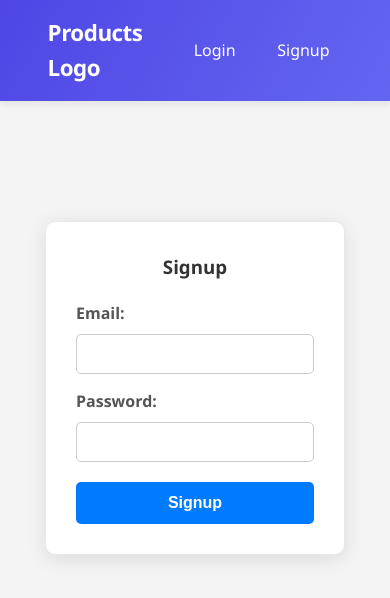
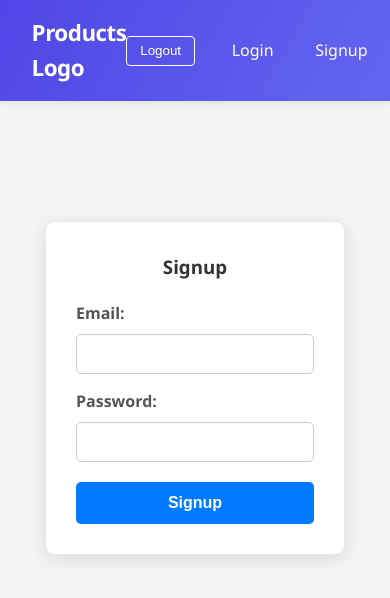
Before and after one commit to Priyanshu-010/CRUD-fullstack, a React (Vite) app in the folder frontend/: page /signup in a window 390 px wide. Shown: the top 598 px of the page. Built offline with nearby package versions, Linux system fonts and the light colour scheme.

Commit message:
Logout Functionality and Button added

```diff
--- a/frontend/src/components/navbar/Navbar.css
+++ b/frontend/src/components/navbar/Navbar.css
@@ -12,7 +12,7 @@ header {
 
 header .container {
   display: flex;
-  justify-content: space-between; /* push nav links to the right */
+  justify-content: space-between;
   align-items: center;
   padding: 1rem 2rem;
 }
@@ -36,12 +36,19 @@ header a:focus-visible h1 {
   transform: translateY(-1px);
 }
 
-/* Navigation Links */
+/* Navigation Section */
+nav {
+  display: flex;
+  align-items: center;
+  gap: 1.5rem;
+}
+
 nav div {
   display: flex;
   gap: 1rem;
 }
 
+/* Navigation Links */
 nav a {
   color: #ffffff;
   font-weight: 500;
@@ -55,3 +62,29 @@ nav a:focus-visible {
   background-color: rgba(255, 255, 255, 0.2);
   transform: translateY(-1px);
 }
+
+/* Logout Button */
+nav button {
+  background-color: transparent;
+  border: 1px solid #ffffff;
+  color: #ffffff;
+  font-weight: 500;
+  padding: 0.4rem 0.8rem;
+  border-radius: 4px;
+  cursor: pointer;
+  transition: background 0.3s ease, transform 0.2s ease;
+}
+
+nav button:hover,
+nav button:focus-visible {
+  background-color: rgba(255, 255, 255, 0.2);
+  transform: translateY(-1px);
+}
+
+/* Media Queries */
+/* For screens smaller than 768px */
+@media (max-width: 768px) {
+  header .container {
+    padding: 1rem;
+  }
+}
--- a/frontend/src/components/navbar/Navbar.jsx
+++ b/frontend/src/components/navbar/Navbar.jsx
@@ -1,8 +1,15 @@
 import React from 'react'
 import { Link } from 'react-router-dom'
 import './Navbar.css'
+import useLogout  from '../../hooks/useLogout'
 
 const Navbar = () => {
+
+  const { logout } = useLogout();
+  const handleClick = ()=>{
+    logout();
+  }
+
   return (
     <header>
       <div className='container'>
@@ -10,6 +17,9 @@ const Navbar = () => {
           <h1>Products Logo</h1>
         </Link>
         <nav>
+          <div>
+            <button onClick={handleClick}>Logout</button>
+          </div>
           <div>
             <Link to={'/login'}>Login</Link>
             <Link to={'/signup'}>Signup</Link>
--- /dev/null
+++ b/frontend/src/hooks/useLogout.jsx
@@ -0,0 +1,14 @@
+import React from 'react'
+import { useAuthContext } from './UseAuthContext'
+
+const useLogout = () => {
+  const { dispatch } = useAuthContext();
+  const logout = ()=>{
+    localStorage.removeItem('user')
+    dispatch({type: 'LOGOUT'})
+  }
+  return {logout}
+}
+
+
+export default useLogout
--- a/frontend/src/hooks/useSignup.jsx
+++ b/frontend/src/hooks/useSignup.jsx
@@ -26,6 +26,7 @@ const useSignup = () => {
       dispatch({type: 'LOGIN', payload: data});
       setIsLoading(false);
     }
+    console.log(data)
   }
   return {signup, isLoading, error}
 }
```
